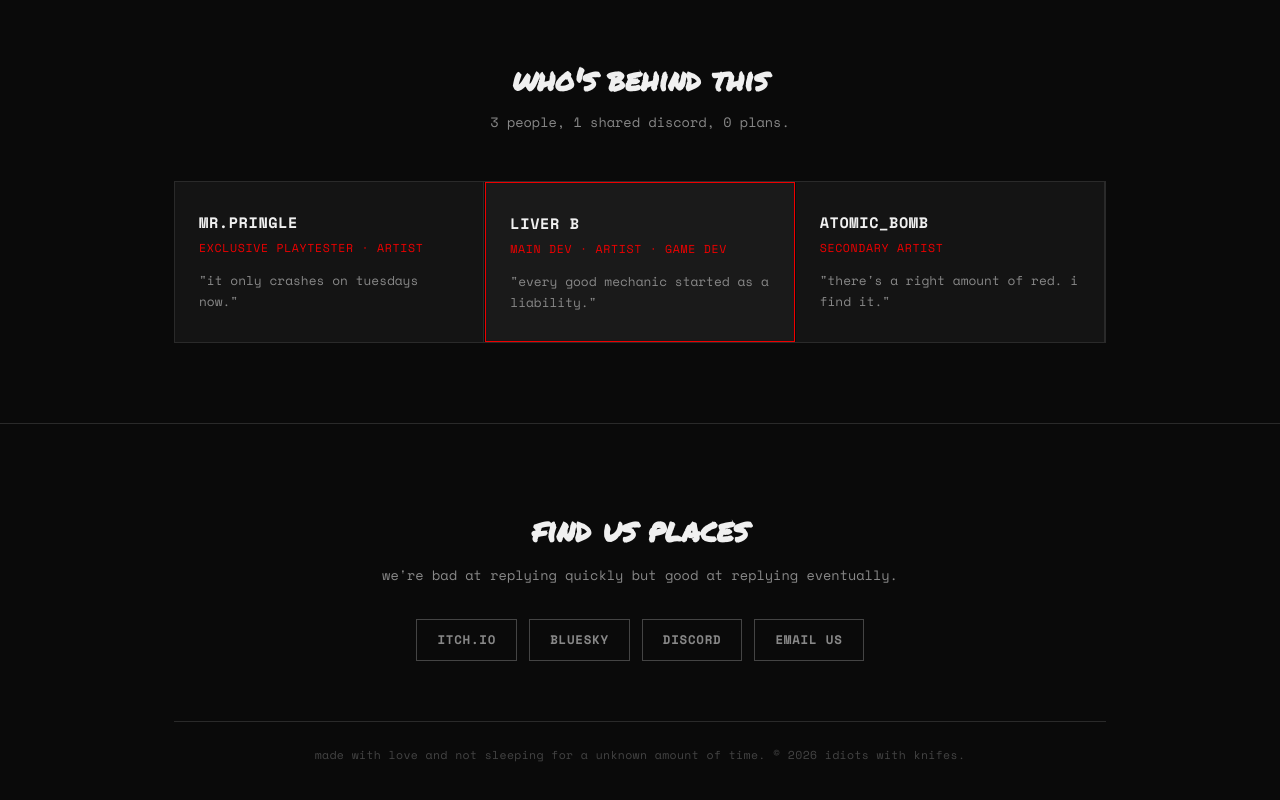
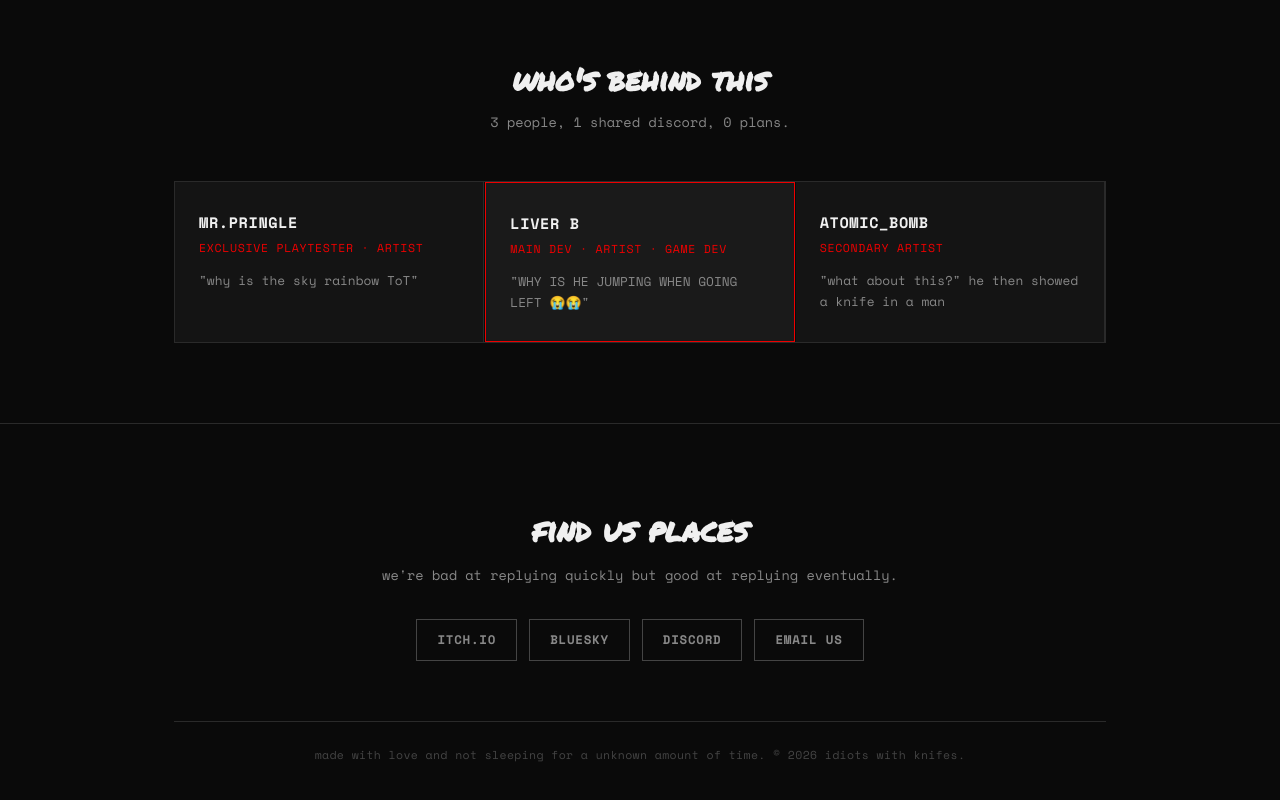
Before and after one commit to livrweb/iwk, a plain HTML site: page index.html in a window 1280 px wide. Shown: the part 2858-3658 px from the top of the page. Drawn offline with nearby package versions, Linux system fonts and the light colour scheme.

Commit message:
real quotes

```diff
--- a/index.html
+++ b/index.html
@@ -440,19 +440,19 @@
           <div class="crew-card">
             <h3>MR.PRINGLE</h3>
             <span class="role">exclusive playtester · artist</span>
-            <p class="quote">"it only crashes on tuesdays now."</p>
+            <p class="quote">"why is the sky rainbow ToT"</p>
           </div>
           <!-- Center: Main Dev (Featured) -->
           <div class="crew-card main-card">
             <h3><a href="https://bsky.app/profile/liversprojects.uk">LIVER B</a></h3>
             <span class="role">main dev · artist · game dev</span>
-            <p class="quote">"every good mechanic started as a liability."</p>
+            <p class="quote">"WHY IS HE JUMPING WHEN GOING LEFT 😭😭"</p>
           </div>
           <!-- Right: Secondary Artist -->
           <div class="crew-card">
             <h3>ATOMIC_BOMB</h3>
             <span class="role">secondary artist</span>
-            <p class="quote">"there's a right amount of red. i find it."</p>
+            <p class="quote">"what about this?" he then showed a knife in a man</p>
           </div>
         </div>
       </div>
```
